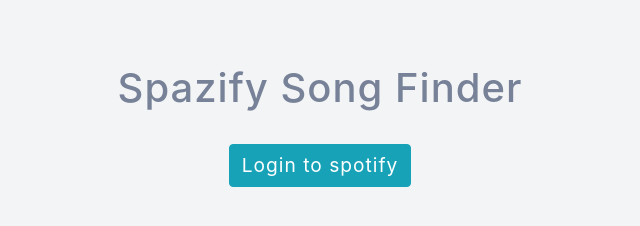
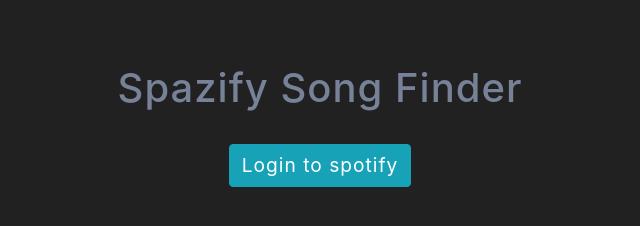
Before and after one commit to jschmidt424/spotify-song-search, a React app: page / in a window 1280 px wide. Shown: the whole page, without its empty margins (320-960 px from the left). Built offline with nearby package versions, Linux system fonts and the light colour scheme; no server answers.

Commit message:
initial commit

```diff
--- a/public/index.html
+++ b/public/index.html
@@ -9,7 +9,7 @@
       manifest.json provides metadata used when your web app is installed on a
       user's mobile device or desktop. See https://developers.google.com/web/fundamentals/web-app-manifest/
     -->
-  <link rel="manifest" href="%PUBLIC_URL%/manifest.json" />
+  <!-- <link rel="manifest" href="%PUBLIC_URL%/manifest.json" /> -->
   <!--
       Notice the use of %PUBLIC_URL% in the tags above.
       It will be replaced with the URL of the `public` folder during the build.
--- a/src/styles.css
+++ b/src/styles.css
@@ -2,6 +2,7 @@
     margin: 0;
     padding: 0;
     box-sizing: border-box;
+    background-color: #212121;
   }
 
   body {
```
Also changed, not shown: public/SD Face.png (renamed from src/images/SD Face.png), public/manifest.json.
